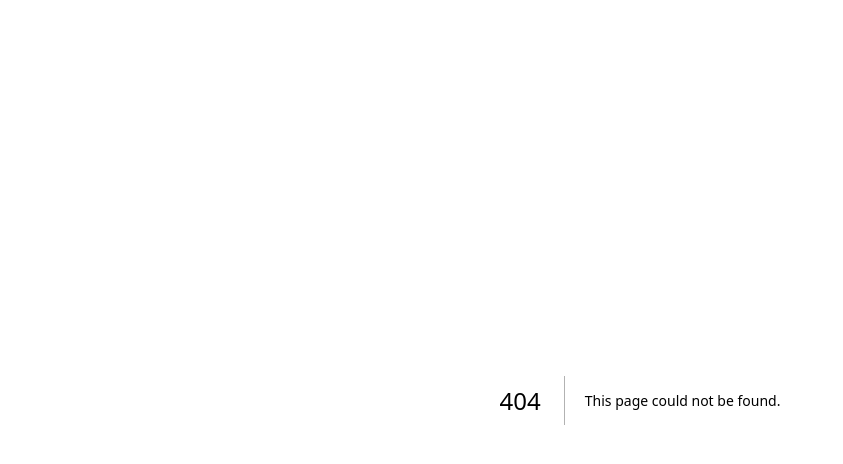
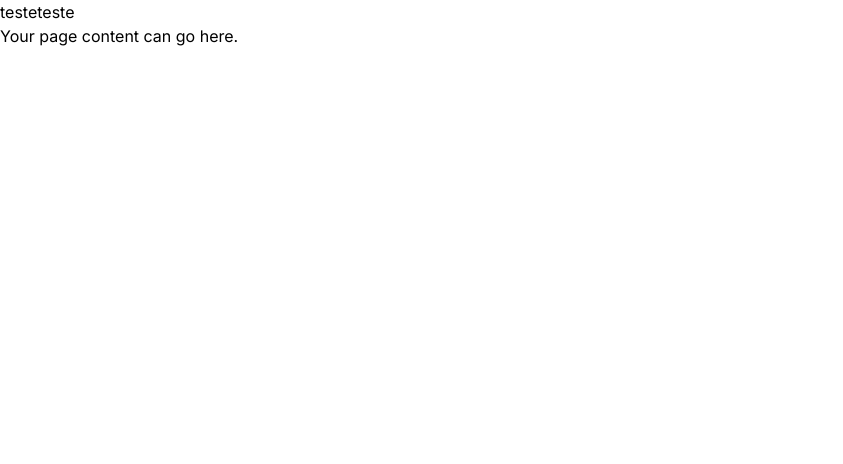
Before and after one commit to marcospandrade/estimai-web, a Next.js app: page /home in a window 1280 px wide. Before the commit this address had no page. Shown: the top 464 px of the page, without its empty margins (0-843 px from the left). Built offline with nearby package versions, Linux system fonts and the light colour scheme.

Commit message:
wip: login + home

```diff
--- a/package.json
+++ b/package.json
@@ -9,6 +9,7 @@
     "lint": "next lint"
   },
   "dependencies": {
+    "@clerk/nextjs": "^4.18.2",
     "@types/node": "20.2.1",
     "@types/react": "18.2.6",
     "@types/react-dom": "18.2.4",
--- /dev/null
+++ b/src/app/home/page.tsx
@@ -0,0 +1,14 @@
+import { UserButton } from '@clerk/nextjs'
+
+export default function Example() {
+  return (
+    <>
+      <header>
+        teste
+        <UserButton afterSignOutUrl="/" />
+        teste
+      </header>
+      <div>Your page content can go here.</div>
+    </>
+  )
+}
--- a/src/app/layout.tsx
+++ b/src/app/layout.tsx
@@ -1,6 +1,7 @@
 import { ReactNode } from 'react'
 import './globals.css'
 import { Inter } from 'next/font/google'
+import { ClerkProvider } from '@clerk/nextjs'
 
 const inter = Inter({ subsets: ['latin'] })
 
@@ -11,8 +12,12 @@ export const metadata = {
 
 export default function RootLayout({ children }: { children: ReactNode }) {
   return (
-    <html lang="en">
-      <body className={inter.className}>{children}</body>
-    </html>
+    <ClerkProvider>
+      <html lang="en">
+        <body suppressHydrationWarning={true} className={inter.className}>
+          {children}
+        </body>
+      </html>
+    </ClerkProvider>
   )
 }
--- /dev/null
+++ b/src/app/login/page.tsx
@@ -0,0 +1,12 @@
+import { SignIn } from '@clerk/nextjs'
+
+export default function Login() {
+  return (
+    <div className="flex-1">
+      <SignIn
+        afterSignInUrl="http://localhost:3000/home"
+        afterSignUpUrl="http://localhost:3000/home"
+      />
+    </div>
+  )
+}
```
Also changed, not shown: src/app/middleware.ts (added, +7 -0 lines), 1 other file (tests, documents, lock files or other folders).
